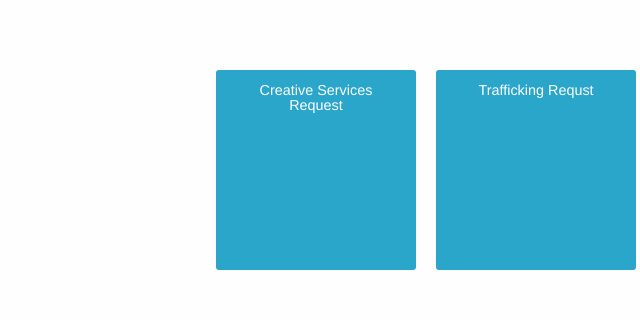
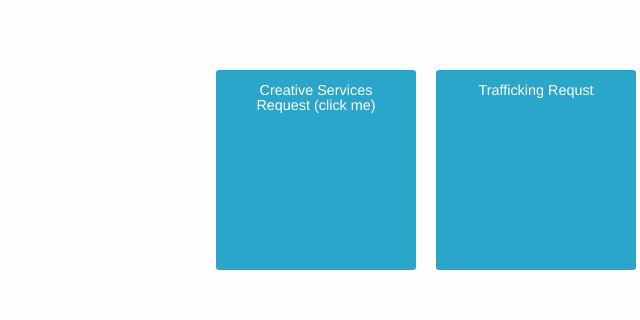
Before and after one commit to imjessw/TicketManagement_ProofOfConceptUX, a plain HTML site: page html/typeOfCsAd.html in a window 1280 px wide. Shown: the part 225-545 px from the top of the page, 109-749 px from the left. Drawn offline with Linux system fonts and the light colour scheme.

Commit message:
added click me to cs button for nav purposes

```diff
--- a/html/typeOfCsAd.html
+++ b/html/typeOfCsAd.html
@@ -59,7 +59,7 @@
 		<div class="columns text-center">
 			<h1>Ad Services Request</h1>
 			<div class="button-group ChooseTicket-Group">
-				<a href="ticketAdServices.html" class="button chooseTicket">Creative Services Request</a>
+				<a href="ticketAdServices.html" class="button chooseTicket">Creative Services Request (click me)</a>
 				<a class="button chooseTicket">Trafficking Requst</a>
 				<a class="button chooseTicket">Audience Extension Media Plan</a>
 			</div>
```
